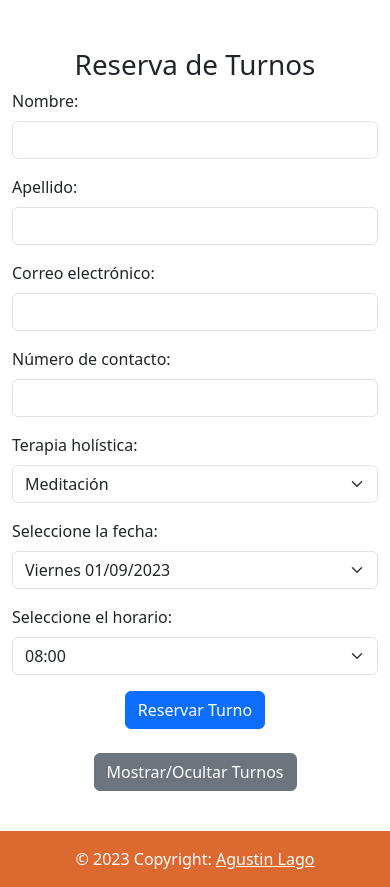
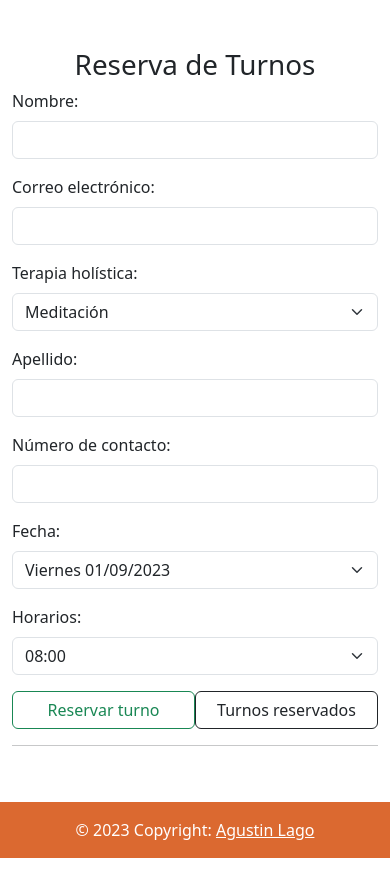
Before and after one commit to Agustin09812/Final-LagoAgustin, a plain HTML site: page index.html in a window 390 px wide. After the commit the page ends 858 px from the top, so only its background shows below. Drawn offline with nearby package versions, Linux system fonts and the light colour scheme; some packages are replaced by stand-ins of ours; a script that the page names is missing.

Commit message:
Update #2 (fixes, responsiveness & more)

```diff
--- a/css/styles.css
+++ b/css/styles.css
@@ -12,3 +12,23 @@ h1{
 .footerstyle{
     background-color: #db6930;
 }
+
+.btncontainer{
+    display: flex;
+    justify-content: space-between;
+    align-items: center;
+    flex-wrap: wrap;
+}
+
+.btn{
+    flex: 1;
+    width: 100%;
+}
+
+
+@media (max-width: 375px){
+    .btncontainer{
+        flex-direction: column;
+    }
+
+}
--- a/index.html
+++ b/index.html
@@ -12,52 +12,56 @@
 <main>
     <div class="container mt-5">
         <h1>Reserva de Turnos</h1>
-        <form id="reservaForm">
+        <form id="reservaForm" class="formcontainer">
+            <div class="row justify-content-center">
+                <div class="col-md-6">
                     <div class="mb-3">
                         <label for="nombre" class="form-label">Nombre:</label>
                         <input type="text" class="form-control" id="nombre" required>
-            </div>
-            <div class="mb-3">
-                <label for="apellido" class="form-label">Apellido:</label>
-                <input type="text" class="form-control" id="apellido" required>
                     </div>
                     <div class="mb-3">
                         <label for="email" class="form-label">Correo electrónico:</label>
                         <input type="email" class="form-control" id="email" required>
                     </div>
                     <div class="mb-3">
+                        <label for="terapia" class="form-label">Terapia holística:</label>
+                        <select class="form-select" id="terapia" required>
+                            <!-- Opciones de terapia -->
+                        </select>
+                    </div>
+                </div>
+                <div class="col-md-6">
+                    <div class="mb-3">
+                        <label for="apellido" class="form-label">Apellido:</label>
+                        <input type="text" class="form-control" id="apellido" required>
+                    </div>
+                    <div class="mb-3">
                         <label for="telefono" class="form-label">Número de contacto:</label>
                         <input type="tel" class="form-control" id="telefono" required>
                     </div>
                     <div class="mb-3">
-                <label for="terapia" class="form-label">Terapia holística:</label>
-                <select class="form-select" id="terapia" required>
-                    <!-- Se muestra en forma de lista los tipos de terapias (editable desde JS) -->
+                        <label for="fecha" class="form-label">Fecha:</label>
+                        <select class="form-select" id="fecha" required>
+                            <!-- Opciones de fecha -->
                         </select>
                     </div>
                     <div class="mb-3">
-                <label for="fecha" class="form-label">Seleccione la fecha:</label>
-                <select class="form-select" id="fecha" required>
-                    <!-- Se muestra en forma de lista las fechas de los turnos (editable desde JS) -->
+                        <label for="hora" class="form-label">Horarios:</label>
+                        <select class="form-select" id="hora" required>
+                            <!-- Opciones de horario -->
                         </select>
                     </div>
-            <div class="mb-3">
-                <label for="hora" class="form-label">Seleccione el horario:</label>
-                <select class="form-select" id="hora" required>
-                    <!-- Se muestra en forma de lista los horarios disponibles (editable desde JS) -->
-                </select>
                 </div>
-            <div class="d-flex justify-content-center align-items-center">
-                <button type="submit" class="btn btn-primary">Reservar Turno</button>
             </div>
+            <div class="btncontainer d-flex justify-content-evenly">
+                <button type="submit" class="btn btn-outline-success">Reservar turno</button>
+                <div id="mensajeReservaExitosa" class="mt-3 alert alert-success" style="display: none;"></div>
+                <button id="toggleListaButton" class="btn btn-outline-dark">Turnos reservados</button>
+            </div>
+            <hr>
+        </form>
         <br>
-        </form>
-        <div id="mensajeReservaExitosa" class="mt-3 alert alert-success" style="display: none;"></div>
-        <div class="d-flex justify-content-center align-items-center">
-            <button id="toggleListaButton" class="btn btn-secondary">Mostrar/Ocultar Turnos</button>
-        </div>
-        <br>
-        <div id="listaTurnos" class="mt-3"></div>
+        <div id="listaTurnos" class="listaturnosok mt-3"></div>
     </div>
 </main>
 <footer class="text-center text-lg-start footerstyle">
--- a/main.js
+++ b/main.js
@@ -87,9 +87,6 @@ function reservarTurno() {
 }
 
 function mostrarMensajeReservaExitosa() {
-    const mensajeDiv = document.getElementById("mensajeReservaExitosa")
-    mensajeDiv.textContent = "¡Turno reservado exitosamente!. Revise su casilla de Mail"
-    mensajeDiv.style.display = "block"
     Swal.fire({
         icon: 'success',
         title: '¡Turno reservado exitosamente!',
```
Also changed, not shown: assets/black.png (deleted), assets/normal.png (deleted), assets/white.png (deleted). Lines whose indentation alone changed are shown as unchanged.
